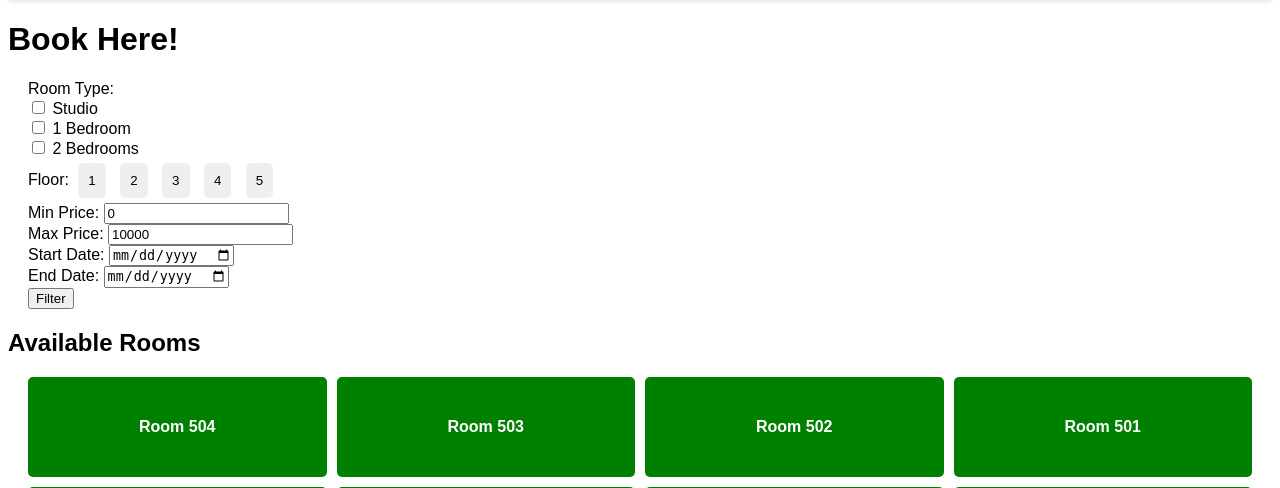
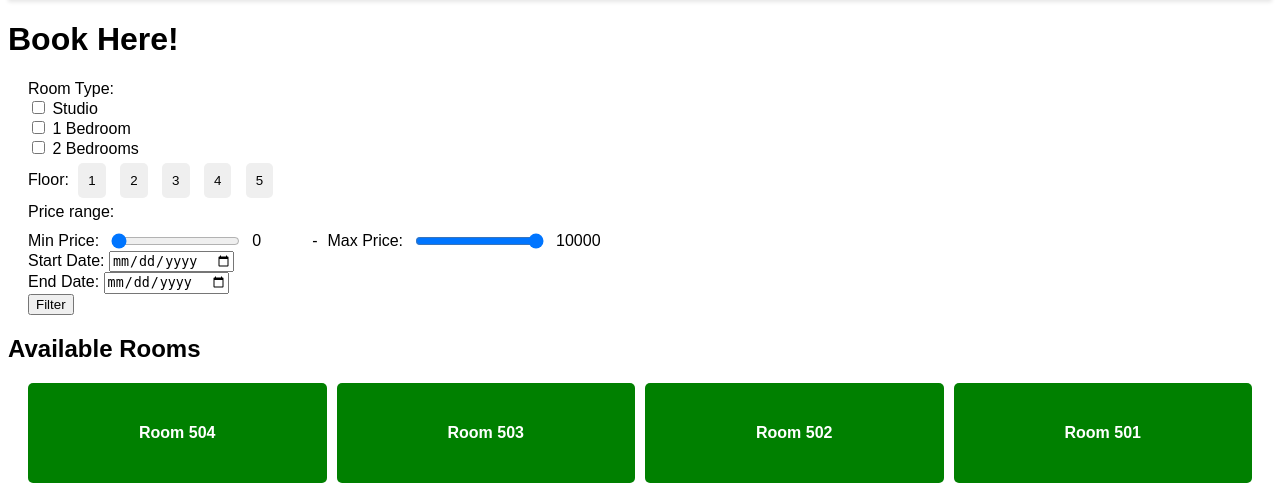
Before and after one commit to andrequiokeles/ITMGT25_Project, a Django app: page /rooms/ in a window 1280 px wide. Shown: the part 46-534 px from the top of the page. Run offline with Django 5.2, Linux system fonts and the light colour scheme; data comes from the database, SQL or seed files in the repository; both versions use the stored data as it was after the commit.

Commit message:
new and improved

```diff
--- a/condo_reservation/reservations/templates/reservations/room_availability.html
+++ b/condo_reservation/reservations/templates/reservations/room_availability.html
@@ -69,6 +69,15 @@
             background-color: green;
             color: white;
         }
+        .slider-container {
+            display: flex;
+            align-items: center;
+            gap: 10px;
+            margin-top: 10px;
+        }
+        .slider-value {
+            min-width: 50px;
+        }
     </style>
 </head>
 <body>
@@ -108,12 +117,16 @@
             </div>
 
             <div>
-                <label for="min_price">Min Price:</label>
-                <input type="number" name="min_price" id="min_price" value="{{ min_price|default:0 }}">
-            </div>
-            <div>
-                <label for="max_price">Max Price:</label>
-                <input type="number" name="max_price" id="max_price" value="{{ max_price|default:10000 }}">
+                <label for="price_range">Price range:</label>
+                <div class="slider-container">
+                    <label for="price_range_min">Min Price:</label>
+                    <input type="range" id="price_range_min" name="min_price" min="0" max="10000" value="{{ min_price }}">
+                    <span class="slider-value" id="price_min_display">{{ min_price }}</span>
+                    <span>-</span>
+                    <label for="price_range_max">Max Price:</label>
+                    <input type="range" id="price_range_max" name="max_price" min="0" max="10000" value="{{ max_price }}">
+                    <span class="slider-value" id="price_max_display">{{ max_price }}</span>
+                </div>
             </div>
 
             <div>
@@ -184,6 +197,30 @@
                 this.value = '';
             }
         });
+
+        // Update slider display values and enforce price constraints
+        const priceMinInput = document.getElementById('price_range_min');
+        const priceMaxInput = document.getElementById('price_range_max');
+        const priceMinDisplay = document.getElementById('price_min_display');
+        const priceMaxDisplay = document.getElementById('price_max_display');
+
+        priceMinInput.addEventListener('input', () => {
+            if (parseInt(priceMinInput.value) > parseInt(priceMaxInput.value)) {
+                priceMinInput.value = priceMaxInput.value;
+            }
+            priceMinDisplay.textContent = priceMinInput.value;
+        });
+
+        priceMaxInput.addEventListener('input', () => {
+            if (parseInt(priceMaxInput.value) < parseInt(priceMinInput.value)) {
+                priceMaxInput.value = priceMinInput.value;
+            }
+            priceMaxDisplay.textContent = priceMaxInput.value;
+        });
+
+        // Set initial slider display values
+        priceMinDisplay.textContent = priceMinInput.value;
+        priceMaxDisplay.textContent = priceMaxInput.value;
     </script>
 </body>
 </html>
--- a/condo_reservation/reservations/views.py
+++ b/condo_reservation/reservations/views.py
@@ -97,36 +97,49 @@ def filter_rooms(request):
 def room_availability(request):
     available_rooms = Room.objects.filter(is_booked=False)
 
+    # Get filters from request
     room_types = request.GET.getlist('room_types')
     floors = request.GET.get('floors', '').split(',')
     if floors == ['']:
         floors = []
 
-    min_price = int(request.GET.get('min_price', 0))
-    max_price = int(request.GET.get('max_price', 10000))
+    # Ensure min_price and max_price are valid integers
+    try:
+        min_price = int(request.GET.get('min_price', 0))
+    except ValueError:
+        min_price = 0
+
+    try:
+        max_price = int(request.GET.get('max_price', 10000))
+    except ValueError:
+        max_price = 10000
+
     start_date = request.GET.get('start_date')
     end_date = request.GET.get('end_date')
 
+    # Apply filters
     if room_types:
         available_rooms = available_rooms.filter(type__in=room_types)
     if floors:
         available_rooms = available_rooms.filter(floor__in=floors)
-
     if min_price:
         available_rooms = available_rooms.filter(price__gte=min_price)
     if max_price:
         available_rooms = available_rooms.filter(price__lte=max_price)
+    if start_date and end_date:
+        try:
+            start_date = datetime.strptime(start_date, '%Y-%m-%d').date()
+            end_date = datetime.strptime(end_date, '%Y-%m-%d').date()
 
-    if start_date and end_date:
-        start_date = datetime.strptime(start_date, '%Y-%m-%d').date()
-        end_date = datetime.strptime(end_date, '%Y-%m-%d').date()
+            booked_rooms = Booking.objects.filter(
+                Q(start_date__lt=end_date) &
+                Q(end_date__gt(start_date))
+            ).values_list('room_id', flat=True)
 
-        booked_rooms = Booking.objects.filter(
-            Q(start_date__lt=end_date) &
-            Q(end_date__gt=start_date)
-        ).values_list('room_id', flat=True)
-
-        available_rooms = available_rooms.exclude(id__in=booked_rooms)
+            available_rooms = available_rooms.exclude(id__in=booked_rooms)
+        except ValueError:
+            # Handle date parsing error
+            pass
 
     available_floors = [1, 2, 3, 4, 5]
 
```
Also changed, not shown: condo_reservation/db.sqlite3.
